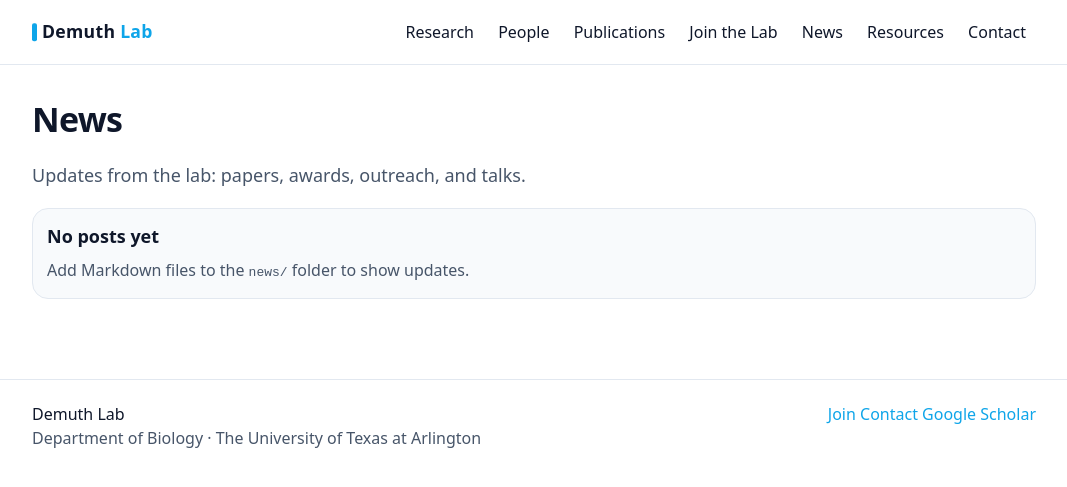
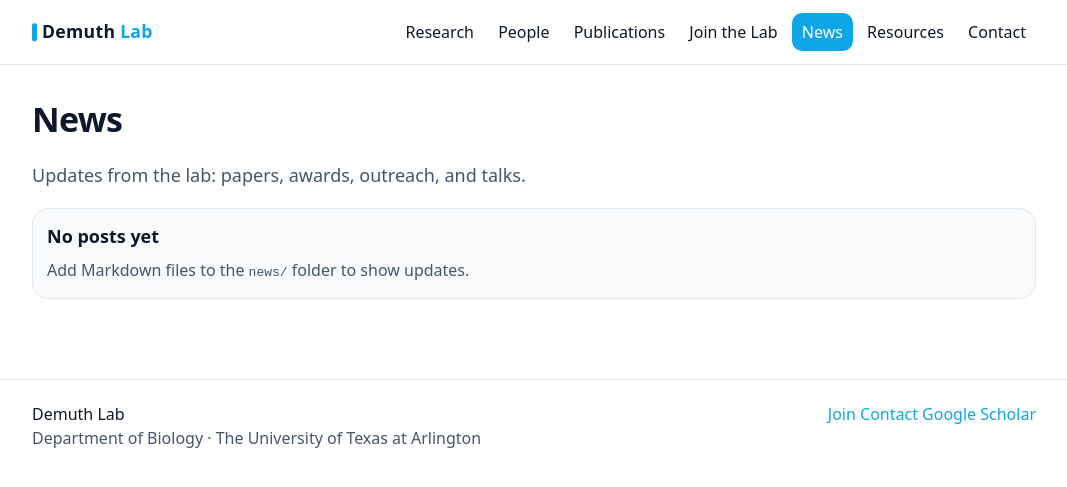
Before and after one commit to demuth-lab/demuth-lab.github.io, a Jekyll site: the page built from news/index.md, in a window 1280 px wide. Shown: the top 487 px of the page, without its empty margins (106-1173 px from the left). Built offline with Jekyll 4.4.1, drawn with Linux system fonts in a browser that asks for light colours.

Commit message:
Update nav.html

```diff
--- a/_includes/nav.html
+++ b/_includes/nav.html
@@ -10,14 +10,21 @@
     </button>
 
     <nav class="site-nav" aria-label="Primary">
-      <a href="{{ '/research/' | relative_url }}">Research</a>
-      <a href="{{ '/people/' | relative_url }}">People</a>
-      <a href="{{ '/publications/' | relative_url }}">Publications</a>
-      <a href="{{ '/join/' | relative_url }}">Join the Lab</a>
-      <a href="{{ '/news/' | relative_url }}">News</a>
-      <a href="{{ '/resources/' | relative_url }}">Resources</a>
-      <a href="{{ '/contact/' | relative_url }}">Contact</a>
+      <a href="{{ '/research/' | relative_url }}" class="{% if page.url contains '/research' %}active{% endif %}">Research</a>
+
+      <a href="{{ '/people/' | relative_url }}" class="{% if page.url contains '/people' %}active{% endif %}">People</a>
+
+      <a href="{{ '/publications/' | relative_url }}" class="{% if page.url contains '/publications' %}active{% endif %}">Publications</a>
+
+      <a href="{{ '/join/' | relative_url }}" class="{% if page.url contains '/join' %}active{% endif %}">Join the Lab</a>
+
+      <a href="{{ '/news/' | relative_url }}" class="{% if page.url contains '/news' %}active{% endif %}">News</a>
+
+      <a href="{{ '/resources/' | relative_url }}" class="{% if page.url contains '/resources' %}active{% endif %}">Resources</a>
+
+      <a href="{{ '/contact/' | relative_url }}" class="{% if page.url contains '/contact' %}active{% endif %}">Contact</a>
     </nav>
+
   </div>
 </header>
 <script>
```
